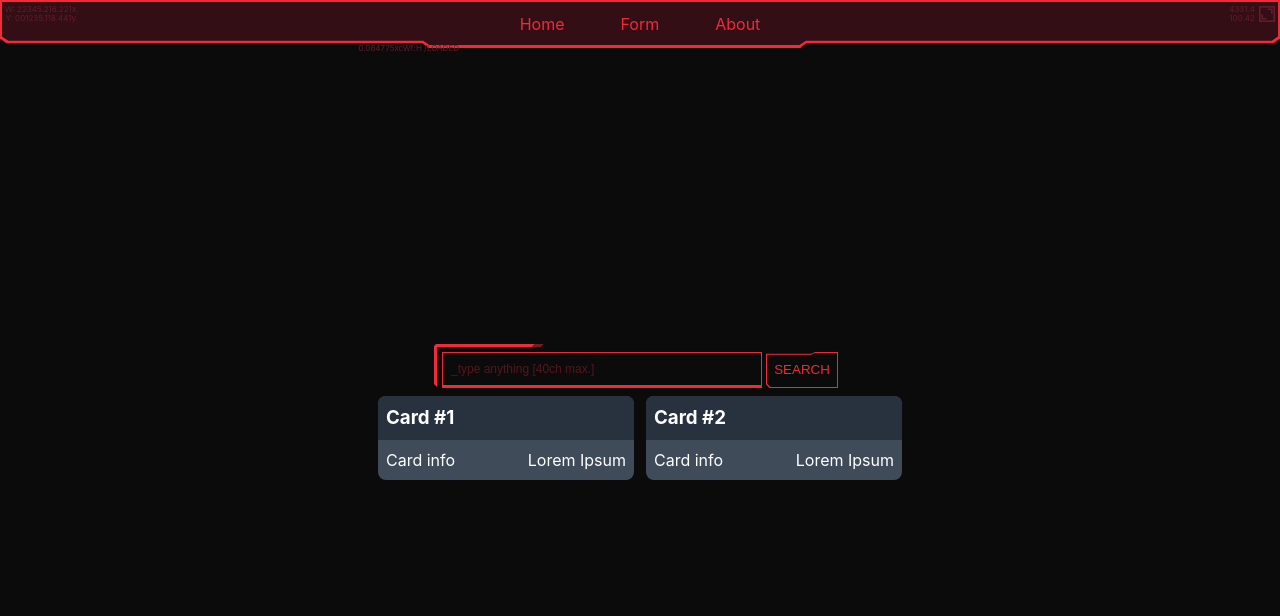
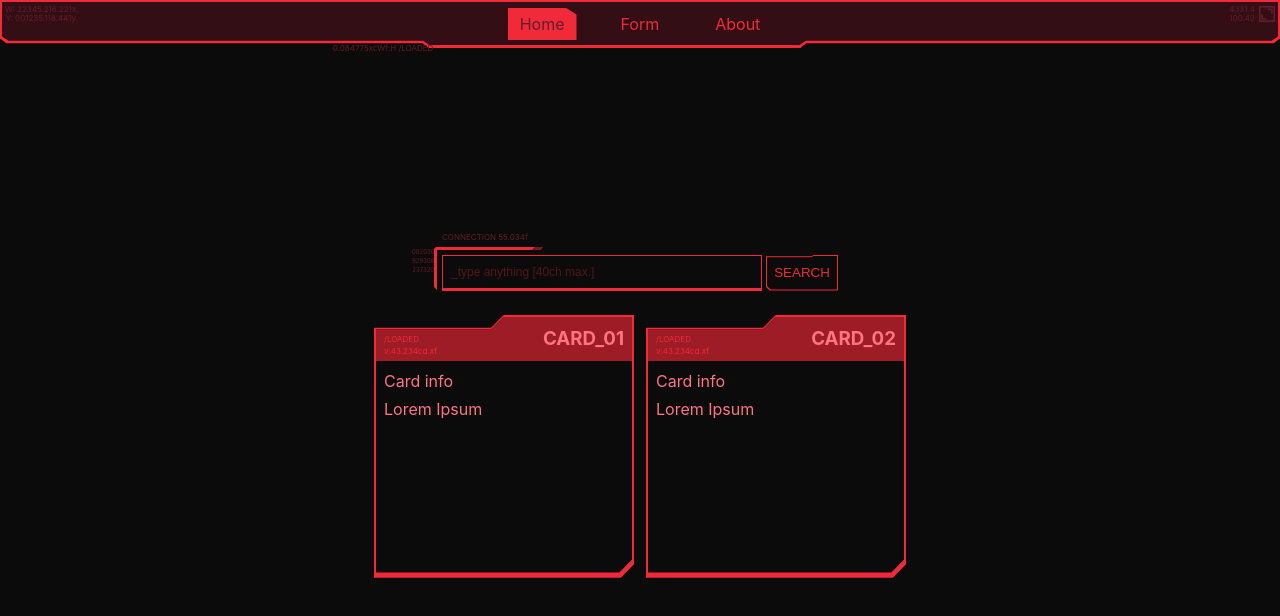
Before and after one commit to oddyca/rss-react, a React (Vite) app in the folder rss-react-components/: page / in a window 1280 px wide. Shown: the top 616 px of the page. Built offline with nearby package versions, Linux system fonts and the light colour scheme.

Commit message:
refactor: redesign 404 page

```diff
--- a/rss-react-components/src/404.tsx
+++ b/rss-react-components/src/404.tsx
@@ -1,5 +1,18 @@
 import React from 'react';
+import './styles/404.css';
 
 export default function Page404() {
-  return <div>404</div>;
+  return (
+    <div className="not-found">
+      <p className="error-msg-top">:ERROR: xf:/404.wwd</p>
+      <p className="error-msg-left">
+        002030
+        <br />
+        929308
+        <br />
+        237320
+      </p>
+      <div className="not-found_text">404</div>
+    </div>
+  );
 }
--- a/rss-react-components/src/components/header.tsx
+++ b/rss-react-components/src/components/header.tsx
@@ -1,5 +1,5 @@
 import React from 'react';
-import { Link } from 'react-router-dom';
+import { NavLink } from 'react-router-dom';
 
 import header_corner from '../assets/header-corner.svg';
 
@@ -15,9 +15,18 @@ const Header = () => {
           </p>
         </div>
         <div className="nav-links">
-          <Link to="/">Home</Link>
-          <Link to="/form">Form</Link>
-          <Link to="/aboutus">About</Link>
+          <NavLink className={({ isActive }) => (isActive ? 'nav-active' : 'nav-idle')} to="/" end>
+            Home
+          </NavLink>
+          <NavLink className={({ isActive }) => (isActive ? 'nav-active' : 'nav-idle')} to="/form">
+            Form
+          </NavLink>
+          <NavLink
+            className={({ isActive }) => (isActive ? 'nav-active' : 'nav-idle')}
+            to="/aboutus"
+          >
+            About
+          </NavLink>
         </div>
         <div className="header_corner-decoration-right">
           <p className="dec_text">
--- a/rss-react-components/src/components/search.tsx
+++ b/rss-react-components/src/components/search.tsx
@@ -23,6 +23,14 @@ export default function Search() {
 
   return (
     <div className="search-container">
+      <p className="corener-top">CONNECTION 55.034f</p>
+      <p className="corner-left">
+        002030
+        <br />
+        929308
+        <br />
+        237320
+      </p>
       <img src={corener_lines} className="corner-lines" alt="search bar decorations" />
       <input
         className="search-bar"
--- a/rss-react-components/src/pages/home.tsx
+++ b/rss-react-components/src/pages/home.tsx
@@ -6,18 +6,31 @@ const Home = () => {
     <div className="home-container">
       <Search />
       <div className="cards-container">
+        <div className="cards-border">
           <div className="cards">
             <div className="card-title">
-            <h3>Card #1</h3>
+              <p className="card-title_decoration">
+                /LOADED
+                <br />
+                v:43.234cd.xf
+              </p>
+              <h3>CARD_01</h3>
             </div>
             <div className="card-body">
               <p>Card info</p>
               <p>Lorem Ipsum</p>
             </div>
           </div>
+        </div>
+        <div className="cards-border">
           <div className="cards">
             <div className="card-title">
-            <h3>Card #2</h3>
+              <p className="card-title_decoration">
+                /LOADED
+                <br />
+                v:43.234cd.xf
+              </p>
+              <h3>CARD_02</h3>
             </div>
             <div className="card-body">
               <p>Card info</p>
@@ -26,6 +39,7 @@ const Home = () => {
           </div>
         </div>
       </div>
+    </div>
   );
 };
 
--- /dev/null
+++ b/rss-react-components/src/styles/404.css
@@ -0,0 +1,28 @@
+.not-found {
+    display: flex;
+    justify-content: center;
+    align-items: center;
+    width: fit-content;
+    height: fit-content;
+    position: relative;
+}
+.not-found_text {
+    padding: 12px 64px;
+    font-size: 64px;
+    color: #0B0B0B;
+    background-color: #F02A39;
+    clip-path: polygon(50% 0%, 100% 0, 100% 90%, 90% 100%, 0 100%, 0 10%, 40% 10%);
+}
+
+.error-msg-top, .error-msg-left {
+    position: absolute;
+    top: -4px;
+    left: 0;
+    font-size: 8px;
+    color: #651C2A;
+}
+
+.error-msg-left {
+    top: 16px;
+    left: -32px;
+}
--- a/rss-react-components/src/styles/cards.css
+++ b/rss-react-components/src/styles/cards.css
@@ -8,31 +8,55 @@
 
 .cards {
   min-width: 256px;
+  min-height: 256px;
+  position: relative;
   height: fit-content;
-  background-color: #404b5a;
+  background-color: #0B0B0B;
   color: white;
-  border-radius: 8px;
   display: flex;
   flex-direction: column;
   align-items: flex-start;
-  overflow: hidden;
+  z-index: 200;
+  clip-path: polygon(50% 0%, 100% 0, 100% 95%, 95% 100%, 0 100%, 0 5%, 45% 5%);
+}
+
+.cards-border {
+  position: relative;
+  padding: 2px;
+  border-bottom: solid 3px #F02A39;
+  background-color: #F02A39;
+  z-index: 50;
+  clip-path: polygon(50% 0%, 100% 0, 100% 95%, 95% 100%, 0 100%, 0 5%, 45% 5%);
 }
 
 .card-title {
-  background-color: #28323f;
+  background-color: #9D1C26;
+  color: #FF7480;
   width: 100%;
   padding-top: 8px;
   display: flex;
-  justify-content: flex-start;
+  justify-content: flex-end;
   padding: 8px;
+  position: relative;
+}
+
+.card-title_decoration {
+  position: absolute;
+  text-align: left;
+  top: 16px;
+  left: 8px;
+  color: #F02A39;
+  font-size: 8px;
 }
 
 .card-body {
   width: 100%;
   display: flex;
-  justify-content: space-between;
+  flex-direction: column;
+  align-items: flex-start;
   gap: 4px;
   padding: 8px;
+  color: #FF7480;
 }
 
 .card-body_row {
--- a/rss-react-components/src/styles/search.css
+++ b/rss-react-components/src/styles/search.css
@@ -14,11 +14,18 @@
 .search-bar {
   border-radius: 0;
   border: solid 1px #F02A39;
-  border-bottom: solid 3px #F02A39;;
+  border-bottom: solid 3px #F02A39;
   background: none;
   width: 320px;
   height: 36px;
   padding: 4px 8px;
+  caret-color: #F02A39;
+  color: #F02A39;
+  z-index: 100;
+}
+
+.search-bar:focus {
+  outline: none;
 }
 
 .search-bar::placeholder {
@@ -28,6 +35,22 @@
   color: #55161b;
 }
 
+.corener-top {
+  position: absolute;
+  top: -24px;
+  left: 0px;
+  color: #651C2A;
+  font-size: 8px;
+}
+
+.corner-left {
+  position: absolute;
+  top: -8px;
+  left: -30px;
+  color: #651C2A;
+  font-size: 6px;
+}
+
 .search-button {
   border: none;
   height: 36px;
@@ -35,6 +58,7 @@
   position: relative;
   background: #F02A39;
   width: fit-content;
+  cursor: pointer;
   clip-path: polygon(63% 5%, 68% 0, 100% 0, 100% 100%, 5% 100%, 0 90%, 0 5%);
 }
 
@@ -52,3 +76,8 @@
   background-color: #0B0B0B;
   clip-path: polygon(63% 5%, 68% 0, 100% 0, 100% 100%, 5% 100%, 0 90%, 0 5%);
 }
+
+.search-button:hover::before {
+  background-color: #F02A39;
+  color: #0B0B0B;
+}
--- a/rss-react-components/src/styles/style.css
+++ b/rss-react-components/src/styles/style.css
@@ -98,7 +98,7 @@ body {
   padding: 4px 0;
 }
 
-.nav-links > a {
+.nav-idle {
   text-decoration: none;
   color: #F02A39;
   height: fit-content;
@@ -108,9 +108,23 @@ body {
   clip-path: polygon(85% 0, 100% 20%, 100% 100%, 0 100%, 0 0);
 }
 
-.nav-links > a:hover, a:active {
-  color: #330E15;
+.nav-idle:hover {
+  color: #FF7480;
+}
+.nav-active {
+  text-decoration: none;
+  color: #651C2A;
   background-color: #F02A39;
+  height: fit-content;
+  padding: 8px 12px;
+  z-index: 200;
+  line-height: 100%;
+  clip-path: polygon(85% 0, 100% 20%, 100% 100%, 0 100%, 0 0);
+  z-index: 1000;
+}
+
+.nav-active:hover {
+  color: #651C2A;
 }
 
 .header_corner-decoration-right {
@@ -150,6 +164,54 @@ body {
   display: flex;
   flex-direction: column;
   align-items: center;
-  gap: .5rem;
+  gap: 1.5rem;
   margin-top: 2rem;
 }
+
+@media screen and (max-width: 1800px) {
+  .header-container::before {
+    left: 27%;
+  }
+}
+
+@media screen and (max-width: 1470px) {
+  .header-container::before {
+    left: 26%;
+  }
+}
+
+@media screen and (max-width: 1270px) {
+  .header-container::before {
+    left: 25%;
+  }
+}
+
+@media screen and (max-width: 1120px) {
+  .header-container::before {
+    left: 24.5%;
+  }
+}
+
+@media screen and (max-width: 1050px) {
+  .header-container::before {
+    left: 24%;
+  }
+}
+
+@media screen and (max-width: 1000px) {
+  .header-container::before {
+    left: 23.5%;
+  }
+}
+
+@media screen and (max-width: 950px) {
+  .header-container::before {
+    left: 23%;
+  }
+}
+
+@media screen and (max-width: 900px) {
+  .header-container::before {
+    left: 22%;
+  }
+}
```
Lines whose indentation alone changed are shown as unchanged.
